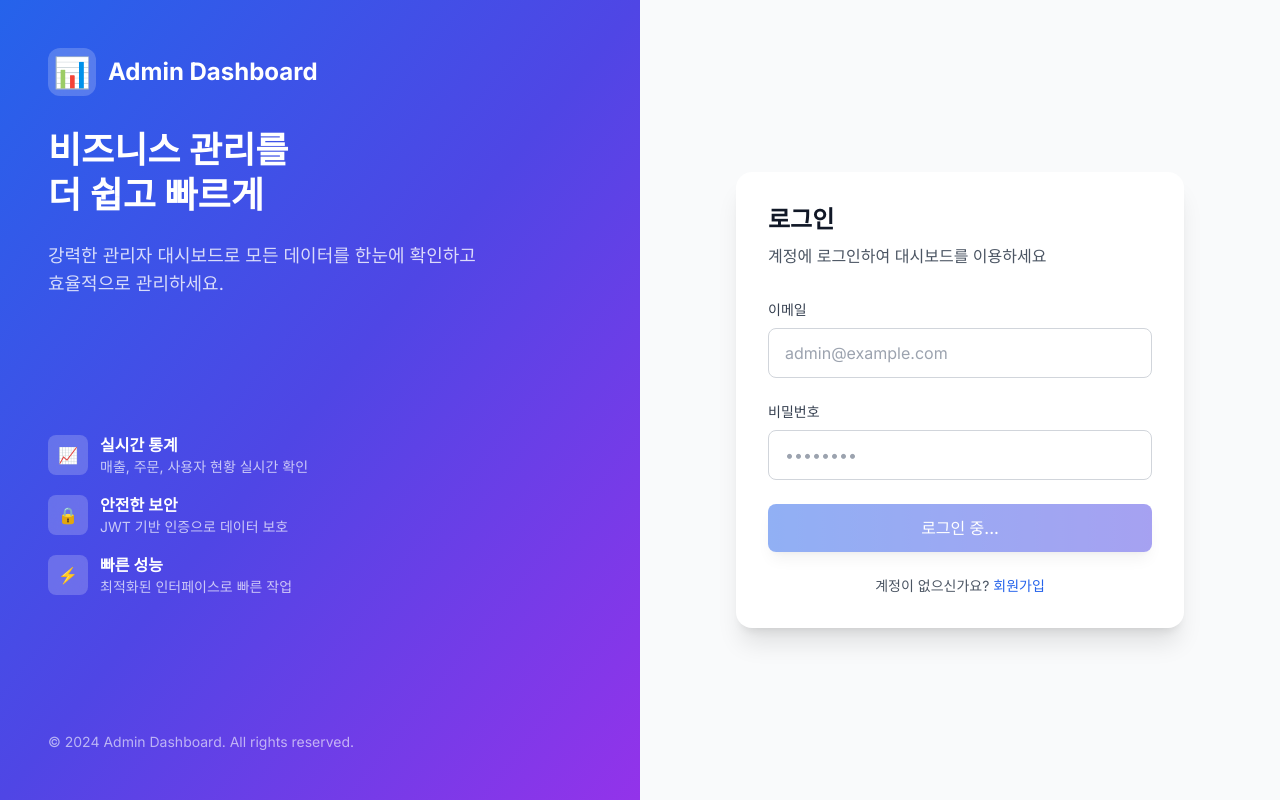
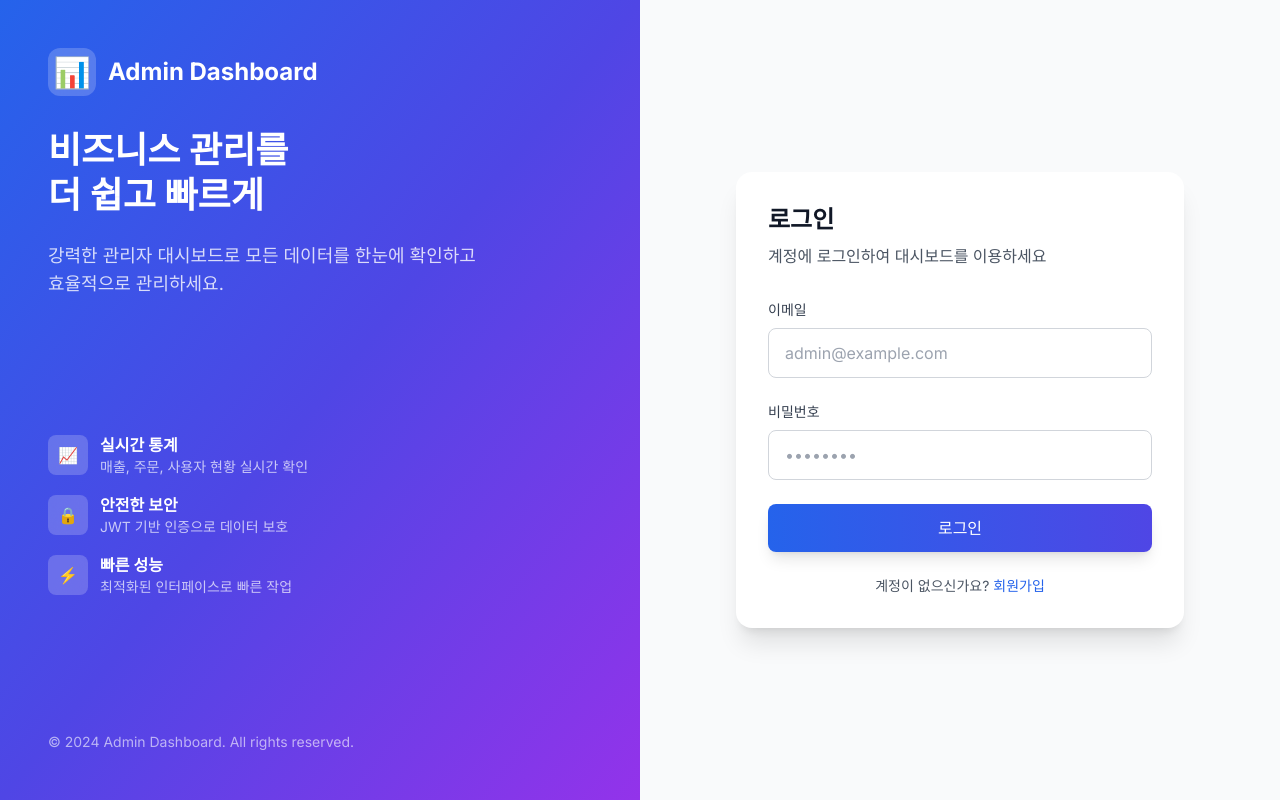
Before and after one commit to hod284/Next.jsproject, a Next.js app: page /login in a window 1280 px wide. Built offline with nearby package versions, Linux system fonts and the light colour scheme; no server answers.

Commit message:
111222
1

```diff
--- a/app/login/page.tsx
+++ b/app/login/page.tsx
@@ -11,7 +11,7 @@ export default function LoginPage()
    const [email,setEmail] = useState('');
    const [password,setPassword] =useState('');
    const [error,setError] =useState('');
-   const [isLoading,setIsLoading] =useState(true);
+   const [isLoading,setIsLoading] =useState(false);
    const handleSubmit = async(e:React.FormEvent)=>{
     e.preventDefault();
     setError('');
```
